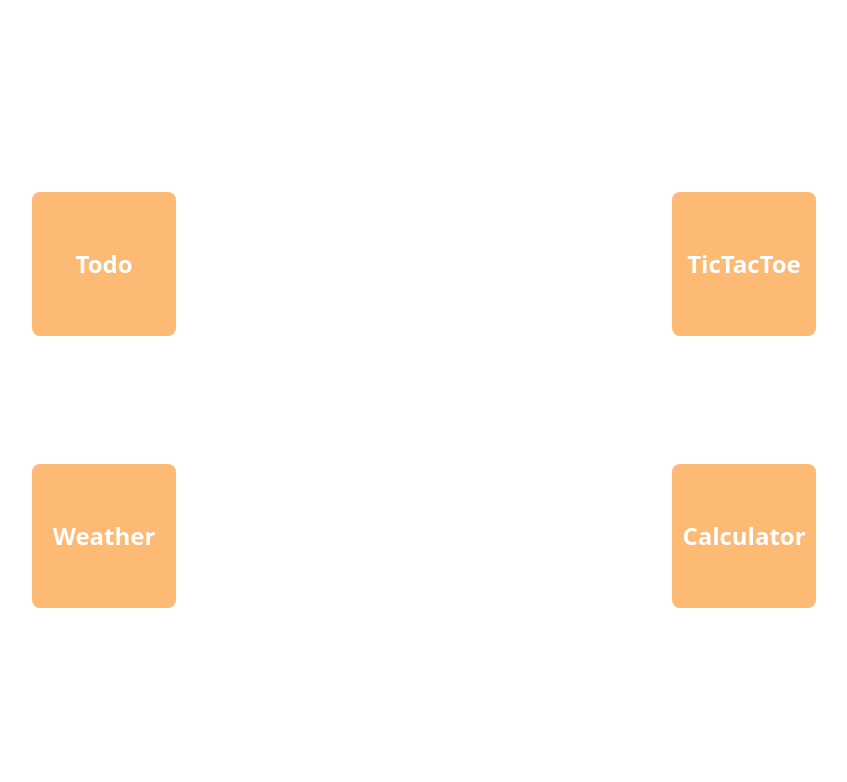
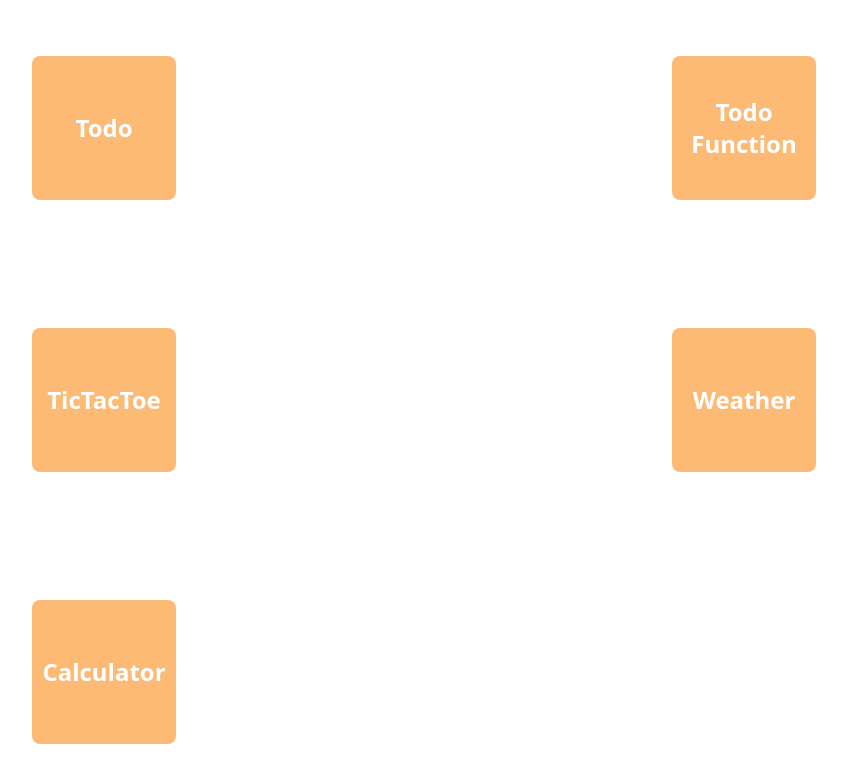
Before and after one commit to Kunds-patel/Todo_Practice, a Next.js app: page / in a window 1280 px wide. Shown: the top 782 px of the page, without its empty margins (216-1063 px from the left). Built offline with nearby package versions, Linux system fonts and the light colour scheme; data requests are answered from the project's data file.

Commit message:
add All Updates by UseContext

```diff
--- a/db.json
+++ b/db.json
@@ -3,7 +3,7 @@
     {
       "id": "a239",
       "text": "Kundan",
-      "isDone": true
+      "isDone": false
     },
     {
       "id": "b1a4",
@@ -13,16 +13,11 @@
     {
       "id": "4517",
       "text": "Ronak Patel",
-      "isDone": true
+      "isDone": false
     },
     {
       "id": "a004",
       "text": "asdfvgh",
-      "isDone": true
-    },
-    {
-      "id": "4116",
-      "text": "asdfghjk",
       "isDone": true
     },
     {
@@ -33,7 +28,7 @@
     {
       "id": "adf4",
       "text": "asdfghjkl",
-      "isDone": false
+      "isDone": true
     }
   ]
 }
--- /dev/null
+++ b/src/context/TodoContext.jsx
@@ -0,0 +1,110 @@
+import react, {
+  createContext,
+  useCallback,
+  useEffect,
+  useMemo,
+  useRef,
+  useState,
+} from "react";
+
+const TodoContext = createContext();
+
+import React from "react";
+
+export function TodoProvider({ children }) {
+  const [todoList, setTodoList] = useState([]);
+  const [filterType, setFilterType] = useState("All");
+
+  const inputRef = useRef();
+
+  const loadTodo = useCallback(async (ft = "All") => {
+    try {
+      let url = `http://localhost:3000/todoList`;
+      if (ft !== "All") {
+        url += `?isDone=${ft === "Completed" ? 1 : 0}`;
+      }
+      const res = await fetch(url);
+      const json = await res.json();
+      setTodoList(json);
+      setFilterType(ft);
+    } catch (error) {}
+  }, []);
+
+  const addTodo = useCallback(async (event) => {
+    try {
+      event.preventDefault();
+      const data = inputRef.current;
+      const input = data.value;
+      const res = await fetch("http://localhost:3000/todoList", {
+        method: "POST",
+        body: JSON.stringify({
+          text: input,
+          isDone: false,
+        }),
+        headers: {
+          "Content-Type": "application/json",
+          Accept: "application/json",
+        },
+      });
+      const json = await res.json();
+      setTodoList((val) => [...val, json]);
+      data.value = "";
+    } catch (error) {}
+  }, []);
+
+  const chanageText = useCallback(async (item) => {
+    try {
+      const res = await fetch(`http://localhost:3000/todoList/${item.id}`, {
+        method: "PUT",
+        body: JSON.stringify({
+          ...item,
+          isDone: !item.isDone,
+        }),
+        headers: {
+          "Content-Type": "application/json",
+          Accept: "application/json",
+        },
+      });
+      const json = await res.json();
+      setTodoList((val) => {
+        const index = val.findIndex((x) => x.id === json.id);
+        return [...val.slice(0, index), json, ...val.slice(index + 1)];
+      });
+    } catch (error) {}
+  }, []);
+
+  const deleteTodo = useCallback(async (item) => {
+    try {
+      await fetch(`http://localhost:3000/todoList/${item.id}`, {
+        method: "DELETE",
+      });
+      setTodoList((val) => {
+        const index = val.findIndex((x) => x.id === item.id);
+        return [...val.slice(0, index), ...val.slice(index + 1)];
+      });
+    } catch (error) {
+      this.setState({ error: error.message });
+    }
+  }, []);
+
+  useEffect(() => {
+    loadTodo();
+  }, [loadTodo]);
+
+  const value = useMemo(
+    () => ({
+      todoList,
+      filterType,
+      loadTodo,
+      addTodo,
+      chanageText,
+      deleteTodo,
+      inputRef,
+    }),
+    [todoList, filterType, loadTodo, addTodo, chanageText, deleteTodo, inputRef]
+  );
+
+  return <TodoContext.Provider value={value}>{children}</TodoContext.Provider>;
+}
+
+export default TodoContext;
--- a/src/pages/TodoApp_Function/todoFilter.jsx
+++ b/src/pages/TodoApp_Function/todoFilter.jsx
@@ -1,23 +1,18 @@
-import React, { memo, useCallback } from "react";
-import PropTypes from "prop-types";
+import React, { memo, useContext } from "react";
 import { Button } from "@/components/ui/button";
+import TodoContext from "../../context/TodoContext";
 
-const TodoFilter = ({ loadTodo, filterType }) => {
+const TodoFilter = () => {
   console.log("TodoFilter");
+  const { filterType, loadTodo } = useContext(TodoContext);
 
-  const onFilter = useCallback(
-    (e) => {
-      loadTodo(e.target.getAttribute("data-type"));
-    },
-    [loadTodo]
-  );
   return (
     <div className="flex gap-1">
       <Button
         className="flex-1 rounded-none"
         data-type="All"
         variant={filterType === "All" ? "destructive" : "default"}
-        onClick={onFilter}
+        onClick={() => loadTodo("All")}
       >
         All
       </Button>
@@ -25,7 +20,7 @@ const TodoFilter = ({ loadTodo, filterType }) => {
         className="flex-1 rounded-none"
         data-type="Pending"
         variant={filterType === "Pending" ? "destructive" : "default"}
-        onClick={onFilter}
+        onClick={() => loadTodo("Pending")}
       >
         Pending
       </Button>
@@ -33,7 +28,7 @@ const TodoFilter = ({ loadTodo, filterType }) => {
         className="flex-1 rounded-none"
         data-type="Completed"
         variant={filterType === "Completed" ? "destructive" : "default"}
-        onClick={onFilter}
+        onClick={() => loadTodo("Completed")}
       >
         Completed
       </Button>
@@ -41,9 +36,4 @@ const TodoFilter = ({ loadTodo, filterType }) => {
   );
 };
 
-TodoFilter.propTypes = {
-  loadTodo: PropTypes.func.isRequired,
-  filterType: PropTypes.oneOf(["All", "Pending", "Completed"]).isRequired,
-};
-
 export default memo(TodoFilter);
--- a/src/pages/TodoApp_Function/todoForm.jsx
+++ b/src/pages/TodoApp_Function/todoForm.jsx
@@ -1,32 +1,10 @@
-import React, { memo, useRef } from "react";
-import PropTypes from "prop-types";
+import React, { memo, useContext } from "react";
 import { Button } from "@/components/ui/button";
 import { Input } from "@/components/ui/input";
+import TodoContext from "../../context/TodoContext";
 
-function TodoForm({ onAddTodo }) {
-  const inputRef = useRef();
-
-  const addTodo = async (event) => {
-    try {
-      event.preventDefault();
-      const data = inputRef.current;
-      const input = data.value;
-      const res = await fetch("http://localhost:3000/todoList", {
-        method: "POST",
-        body: JSON.stringify({
-          text: input,
-          isDone: false,
-        }),
-        headers: {
-          "Content-Type": "application/json",
-          Accept: "application/json",
-        },
-      });
-      const json = await res.json();
-      onAddTodo(json);
-      data.value = "";
-    } catch (error) {}
-  };
+function TodoForm() {
+  const { addTodo, inputRef } = useContext(TodoContext);
 
   return (
     <form onSubmit={addTodo} className="flex flex-col gap-4 max-w-sm mx-auto">
@@ -38,7 +16,7 @@ function TodoForm({ onAddTodo }) {
           className="rounded-e-none"
           required
         />
-        <Button type="submit" className="rounded-s-none">
+        <Button type="submit" className="rounded-none">
           Submit
         </Button>
       </div>
@@ -46,8 +24,4 @@ function TodoForm({ onAddTodo }) {
   );
 }
 
-TodoForm.protoTypes = {
-  onAddTodo: PropTypes.func.isRequireds,
-};
-
 export default memo(TodoForm);
--- a/src/pages/TodoApp_Function/todoItem.jsx
+++ b/src/pages/TodoApp_Function/todoItem.jsx
@@ -1,63 +1,27 @@
 /* eslint-disable react-hooks/exhaustive-deps */
-import React, { memo, useCallback } from "react";
-import PropTypes from "prop-types";
+import React, { memo, useContext } from "react";
 import { Button } from "@/components/ui/button";
 import { Checkbox } from "@/components/ui/checkbox";
+import TodoContext from "../../context/TodoContext";
 
-const TodoItem = ({ item, onChangeText, onDeleteTodo }) => {
+const TodoItem = ({ item }) => {
   console.log("TodoItem");
-
-  const chanageText = useCallback(async () => {
-    try {
-      const res = await fetch(`http://localhost:3000/todoList/${item.id}`, {
-        method: "PUT",
-        body: JSON.stringify({
-          ...item,
-          isDone: !item.isDone,
-        }),
-        headers: {
-          "Content-Type": "application/json",
-          Accept: "application/json",
-        },
-      });
-      const json = await res.json();
-      onChangeText(json);
-    } catch (error) {
-      this.setState({ error: error.message });
-    }
-  }, [onChangeText]);
-
-  const deleteTodo = useCallback(async () => {
-    try {
-      await fetch(`http://localhost:3000/todoList/${item.id}`, {
-        method: "DELETE",
-      });
-      onDeleteTodo(item);
-    } catch (error) {
-      this.setState({ error: error.message });
-    }
-  }, [onDeleteTodo]);
+  const { chanageText, deleteTodo } = useContext(TodoContext);
 
   return (
     <div key={item.id} className="flex m-6 gap-3 items-center">
-      <Checkbox checked={item.isDone} onCheckedChange={chanageText} />
+      <Checkbox
+        checked={item.isDone}
+        onCheckedChange={() => chanageText(item)}
+      />
       <p
         className={`flex-1 ${item.isDone ? "line-through text-slate-300	" : ""}`}
       >
         {item.text}
       </p>
-      <Button onClick={deleteTodo}>Delete</Button>
+      <Button onClick={() => deleteTodo(item)}>Delete</Button>
     </div>
   );
 };
 
-TodoItem.protoTypes = {
-  item: PropTypes.shape({
-    id: PropTypes.string.isRequired,
-    text: PropTypes.string.isRequired,
-    isDone: PropTypes.bool.isRequired,
-  }),
-  onChangeText: PropTypes.func.isRequired,
-  onDeleteTodo: PropTypes.func.isRequired,
-};
 export default memo(TodoItem);
--- a/src/pages/TodoApp_Function/todoList.jsx
+++ b/src/pages/TodoApp_Function/todoList.jsx
@@ -1,35 +1,19 @@
-import React, { memo } from "react";
-import PropTypes from "prop-types";
+import React, { memo, useContext } from "react";
 import TodoItem from "./todoItem";
+import TodoContext from "../../context/TodoContext";
 
-const TodoList = ({ data, onChangeText, onDeleteTodo }) => {
-  console.log("Todolist", data);
+const TodoList = () => {
+  console.log("Todolist");
+
+  const { todoList } = useContext(TodoContext);
+
   return (
     <div className="flex-1">
-      {data.map((x) => {
-        return (
-          <TodoItem
-            key={x.id}
-            item={x}
-            onChangeText={onChangeText}
-            onDeleteTodo={onDeleteTodo}
-          />
-        );
+      {todoList.map((x) => {
+        return <TodoItem key={x.id} item={x} />;
       })}
     </div>
   );
 };
 
-TodoList.propTypes = {
-  data: PropTypes.arrayOf(
-    PropTypes.shape({
-      id: PropTypes.string.isRequired,
-      text: PropTypes.string.isRequired,
-      isDone: PropTypes.bool.isRequired,
-    })
-  ).isRequired,
-  onChangeText: PropTypes.func.isRequired,
-  onDeleteTodo: PropTypes.func.isRequired,
-};
-
 export default memo(TodoList);
--- a/src/pages/_app.tsx
+++ b/src/pages/_app.tsx
@@ -1,6 +1,11 @@
 import "@/styles/globals.css";
 import type { AppProps } from "next/app";
+import { TodoProvider } from "../context/TodoContext";
 
 export default function App({ Component, pageProps }: AppProps) {
-  return <Component {...pageProps} />;
+  return (
+    <TodoProvider>
+      <Component {...pageProps} />
+    </TodoProvider>
+  );
 }
--- a/src/pages/index.jsx
+++ b/src/pages/index.jsx
@@ -10,6 +10,12 @@ export default class All extends Component {
           className="grid place-content-center h-36 aspect-square rounded-lg bg-orange-300"
         >
           Todo
+        </Link>
+        <Link
+          href="/TodoApp_Function"
+          className="grid place-content-center h-36 aspect-square rounded-lg bg-orange-300"
+        >
+          Todo Function
         </Link>
         <Link
           href="/TicTacToe"
```
Also changed, not shown: src/pages/TodoApp_Function/index.jsx (+4 -45 lines).
